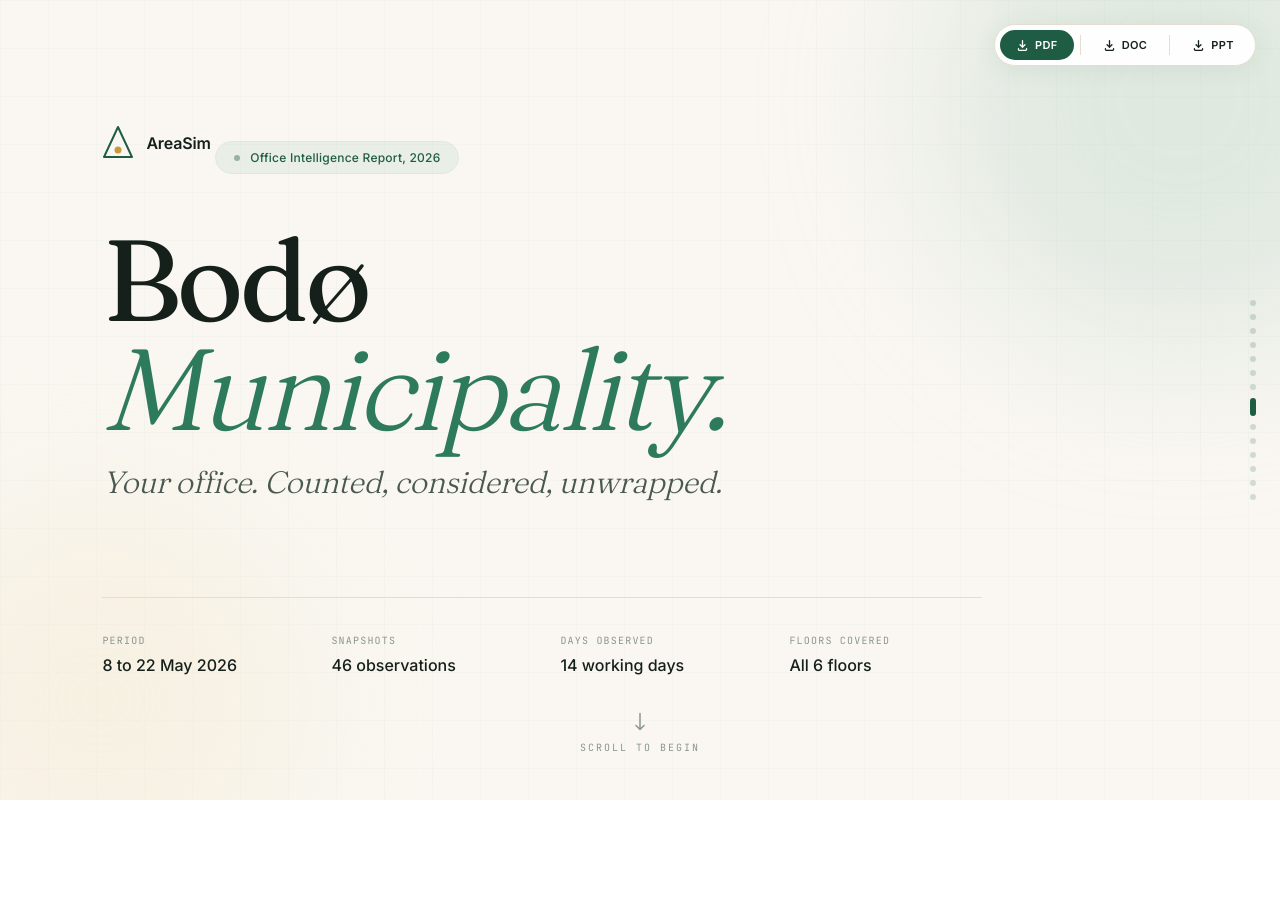
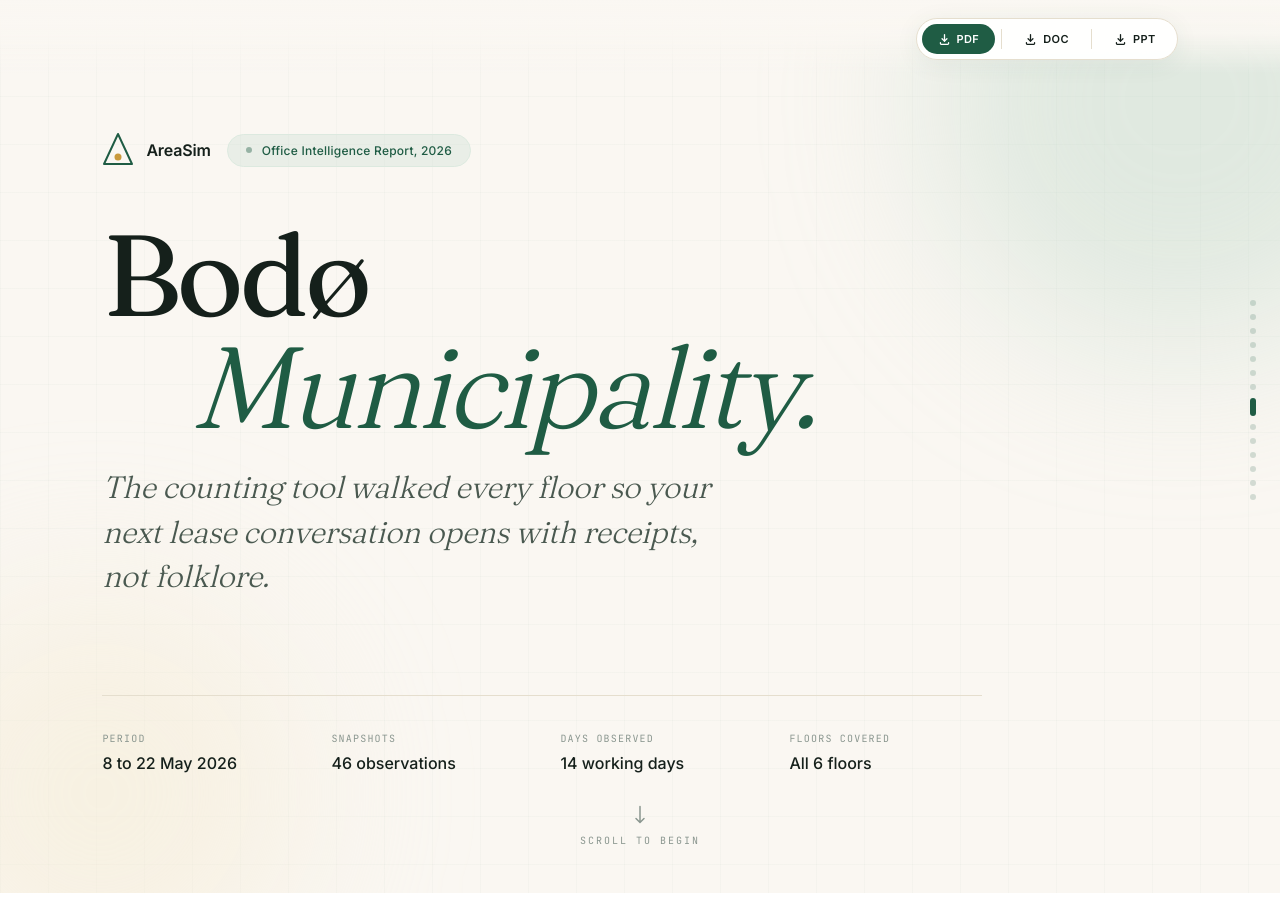
Before and after one commit to safah99x/areasim-bodo-report-2026, a plain HTML site: page index.html in a window 1280 px wide. Shown: the top 903 px of the page. Drawn offline with nearby package versions, Linux system fonts and the light colour scheme.

Commit message:
Cover: grid-aligned export bar, brand row layout, staggered title, counting-tool tagline
Co-authored-by: Cursor <cursoragent@cursor.com>

```diff
--- a/index.html
+++ b/index.html
@@ -71,16 +71,28 @@
       transition:width 0.15s linear;
     }
 
-    /* ──────────────── EXPORT PILL ──────────────── */
+    /* ──────────────── EXPORT BAR (aligned to content grid) ──────────────── */
+    .export-bar {
+      position:fixed; top:0; left:0; right:0; z-index:1500;
+      padding:18px clamp(32px, 8vw, 112px) 14px;
+      background:linear-gradient(180deg, rgba(250,247,242,0.98) 0%, rgba(250,247,242,0.92) 45%, rgba(250,247,242,0) 100%);
+      pointer-events:none;
+    }
+    .export-bar__inner {
+      max-width:1400px; margin:0 auto;
+      display:flex; justify-content:flex-end; align-items:center;
+      pointer-events:none;
+    }
     .export-pill {
-      position:fixed; top:24px; right:24px; z-index:1500;
-      display:flex; align-items:center; gap:4px;
-      background:rgba(255,255,255,0.92);
+      position:relative;
+      display:inline-flex; align-items:center; gap:4px;
+      background:rgba(255,255,255,0.94);
       backdrop-filter:blur(16px) saturate(1.6);
       border:1px solid var(--line);
       border-radius:100px;
       padding:5px;
       box-shadow:var(--shadow-md);
+      pointer-events:auto;
     }
     .pill-sep { width:1px; height:20px; background:var(--line); margin:0 2px; }
     .xbtn {
@@ -264,9 +276,18 @@
     .callout strong { color:var(--g-dark); font-weight:600; }
 
     /* ──────────────── COVER ──────────────── */
+    .cover-header {
+      display:flex; flex-wrap:wrap;
+      align-items:center; gap:14px 18px;
+      margin-bottom:52px;
+    }
+    .cover-header__brand {
+      display:flex; flex-wrap:wrap;
+      align-items:center; gap:12px 16px;
+    }
     .cover-brand {
       display:inline-flex; align-items:center; gap:12px;
-      margin-bottom:64px;
+      margin-bottom:0;
     }
     .cover-brand .brand-name {
       font-family:'Inter', sans-serif;
@@ -283,7 +304,8 @@
       font-size:12px; font-weight:500;
       color:var(--g-dark);
       letter-spacing:0.02em;
-      margin-bottom:32px;
+      margin-bottom:0;
+      flex-shrink:0;
     }
     .cover-tag .dot {
       width:6px; height:6px; border-radius:50%;
@@ -301,8 +323,18 @@
       font-weight:300;
       font-size:clamp(20px, 2.4vw, 32px);
       color:var(--ink-2);
-      margin-top:20px;
+      margin-top:24px;
       letter-spacing:-0.01em;
+      max-width:640px; line-height:1.45;
+    }
+    .cover-title-l1 { display:block; }
+    .cover-title-l2 {
+      display:block;
+      margin-left:clamp(36px, 7vw, 108px);
+      margin-top:0.02em;
+      font-style:italic;
+      font-weight:300;
+      color:var(--g-dark);
     }
 
     .cover-meta {
@@ -1116,7 +1148,7 @@
 
     /* ──────────────── PRINT ──────────────── */
     @media print {
-      .export-pill, #navdots, #topbar, .scroll-hint, #loader { display:none !important; }
+      .export-bar, #navdots, #topbar, .scroll-hint, #loader { display:none !important; }
       .section { page-break-after:always; min-height:100vh; }
     }
 
@@ -1140,9 +1172,15 @@
       .section { padding:96px 24px; }
       .stat-grid { grid-template-columns:1fr 1fr; }
       .floor-grid { grid-template-columns:repeat(2, 1fr); }
-      .export-pill { top:auto; bottom:16px; right:50%; transform:translateX(50%); }
-      .xbtn { padding:7px 12px; font-size:10px; }
+      .export-bar {
+        padding:12px 16px 10px;
+        background:rgba(250,247,242,0.97);
+      }
+      .export-bar__inner { justify-content:center; }
+      .export-pill { flex-wrap:wrap; justify-content:center; max-width:100%; }
+      .xbtn { padding:8px 14px; font-size:10px; }
       .dow-row { grid-template-columns:70px 1fr 50px; gap:10px; }
+      .cover-title-l2 { margin-left:clamp(20px, 5vw, 48px); }
     }
   </style>
 </head>
@@ -1164,10 +1202,12 @@
 <!-- ============================== TOP BAR ============================== -->
 <div id="topbar"></div>
 
-<!-- ============================== EXPORT ============================== -->
+<!-- ============================== EXPORT (grid-aligned) ============================== -->
+<div class="export-bar">
+  <div class="export-bar__inner">
     <div class="export-pill">
-  <button class="xbtn xbtn-primary" onclick="exportPDF()">
-    <svg viewBox="0 0 16 16" fill="none" stroke="currentColor" stroke-width="1.6" stroke-linecap="round" stroke-linejoin="round">
+      <button type="button" class="xbtn xbtn-primary" onclick="exportPDF()">
+        <svg viewBox="0 0 16 16" fill="none" stroke="currentColor" stroke-width="1.6" stroke-linecap="round" stroke-linejoin="round" aria-hidden="true">
           <path d="M3 12v1a1 1 0 001 1h8a1 1 0 001-1v-1"/>
           <path d="M5 7l3 3 3-3"/>
           <path d="M8 10V2"/>
@@ -1175,8 +1215,8 @@
         PDF
       </button>
       <div class="pill-sep"></div>
-  <button class="xbtn" onclick="exportDOC()">
-    <svg viewBox="0 0 16 16" fill="none" stroke="currentColor" stroke-width="1.6" stroke-linecap="round" stroke-linejoin="round">
+      <button type="button" class="xbtn" onclick="exportDOC()">
+        <svg viewBox="0 0 16 16" fill="none" stroke="currentColor" stroke-width="1.6" stroke-linecap="round" stroke-linejoin="round" aria-hidden="true">
           <path d="M3 12v1a1 1 0 001 1h8a1 1 0 001-1v-1"/>
           <path d="M5 7l3 3 3-3"/>
           <path d="M8 10V2"/>
@@ -1184,8 +1224,8 @@
         DOC
       </button>
       <div class="pill-sep"></div>
-  <button class="xbtn" onclick="exportPPT()">
-    <svg viewBox="0 0 16 16" fill="none" stroke="currentColor" stroke-width="1.6" stroke-linecap="round" stroke-linejoin="round">
+      <button type="button" class="xbtn" onclick="exportPPT()">
+        <svg viewBox="0 0 16 16" fill="none" stroke="currentColor" stroke-width="1.6" stroke-linecap="round" stroke-linejoin="round" aria-hidden="true">
           <path d="M3 12v1a1 1 0 001 1h8a1 1 0 001-1v-1"/>
           <path d="M5 7l3 3 3-3"/>
           <path d="M8 10V2"/>
@@ -1193,6 +1233,8 @@
         PPT
       </button>
     </div>
+  </div>
+</div>
 
 <!-- ============================== NAV DOTS ============================== -->
 <div id="navdots"></div>
@@ -1201,30 +1243,33 @@
 <!-- ════════════════════════════════════════════════════
      01 · COVER
 ════════════════════════════════════════════════════ -->
-<section class="section bg-cream grid-pattern" id="s1" data-label="Cover">
+<section class="section bg-cream grid-pattern" id="s1" data-label="Cover" style="padding-top:132px;">
   <div class="glow" style="width:500px;height:500px;background:rgba(184,212,197,0.4);right:-150px;top:-150px;"></div>
   <div class="glow" style="width:400px;height:400px;background:rgba(245,235,212,0.5);left:-100px;bottom:-100px;"></div>
 
   <div class="si">
-    <div class="cover-brand ai">
-      <svg width="32" height="36" viewBox="0 0 32 36" fill="none">
+    <div class="cover-header ai d1">
+      <div class="cover-header__brand">
+        <div class="cover-brand">
+          <svg width="32" height="36" viewBox="0 0 32 36" fill="none" aria-hidden="true" style="flex-shrink:0;">
             <path d="M16 2 L30 32 L2 32 Z" fill="none" stroke="#1F5C44" stroke-width="2" stroke-linejoin="round"/>
             <circle cx="16" cy="25" r="3.5" fill="#C99A3D"/>
           </svg>
           <span class="brand-name">AreaSim</span>
         </div>
-
-    <div class="cover-tag ai d1">
+        <div class="cover-tag">
           <span class="dot"></span>
           Office Intelligence Report, 2026
         </div>
+      </div>
+    </div>
 
     <h1 class="h-display ai d2">
-      Bodø<br>
-      <span class="italic">Municipality.</span>
+      <span class="cover-title-l1">Bodø</span>
+      <span class="cover-title-l2">Municipality.</span>
     </h1>
 
-    <p class="cover-sub ai d3">Your office. Counted, considered, unwrapped.</p>
+    <p class="cover-sub ai d3">The counting tool walked every floor so your next lease conversation opens with receipts, not folklore.</p>
 
     <div class="cover-meta ai d4">
       <div class="cover-meta-item">
@@ -2653,6 +2698,7 @@ xmlns='http://www.w3.org/TR/REC-html40'>
 </style></head><body>
 <h1>AreaSim Office Intelligence Report, 2026</h1>
 <p><b>Organization:</b> Bodø Municipality &nbsp; | &nbsp; <b>Period:</b> 8 to 22 May 2026 &nbsp; | &nbsp; <b>Snapshots:</b> 46</p>
+<p style="font-style:italic;color:#4A5950;font-size:12pt;margin-top:8pt;">The counting tool walked every floor so your next lease conversation opens with receipts, not folklore.</p>
 
 <h2>The Building, at a Glance</h2>
 <table>
@@ -2755,7 +2801,7 @@ function exportPPT() {
     s1.addText('AreaSim', { x: 0.5, y: 0.4, w: 3, h: 0.4, color: INK, fontSize: 14, bold: true });
     s1.addText('OFFICE INTELLIGENCE REPORT, 2026', { x: 0.5, y: 0.9, w: 9, h: 0.3, color: G_DARK, fontSize: 10, charSpacing: 2 });
     s1.addText('Bodø Municipality', { x: 0.5, y: 1.5, w: 11, h: 2.0, color: INK, fontSize: 72, bold: false });
-    s1.addText('Your office. Counted, considered, unwrapped.', { x: 0.5, y: 3.8, w: 11, h: 0.6, color: INK2, fontSize: 22, italic: true });
+    s1.addText('The counting tool walked every floor so your next lease conversation opens with receipts, not folklore.', { x: 0.5, y: 3.75, w: 10, h: 1.0, color: INK2, fontSize: 18, italic: true, lineSpacingMultiple: 1.15 });
     s1.addShape(pptx.shapes.RECTANGLE, { x: 0.5, y: 5.5, w: 11, h: 0.02, fill: { color: G_DARK }, line: { color: G_DARK } });
     s1.addText('14 days  ·  46 snapshots  ·  6 floors  ·  370 employees', { x: 0.5, y: 5.65, w: 11, h: 0.4, color: INK3, fontSize: 12, charSpacing: 1 });
 
```
Lines whose indentation alone changed are shown as unchanged.
